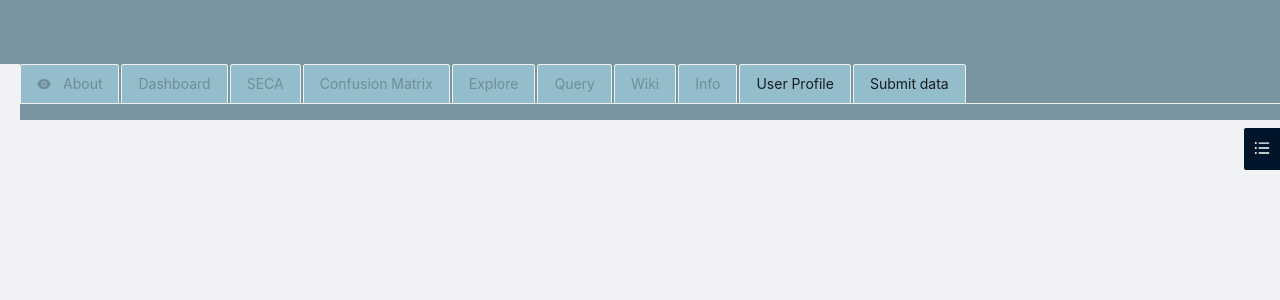
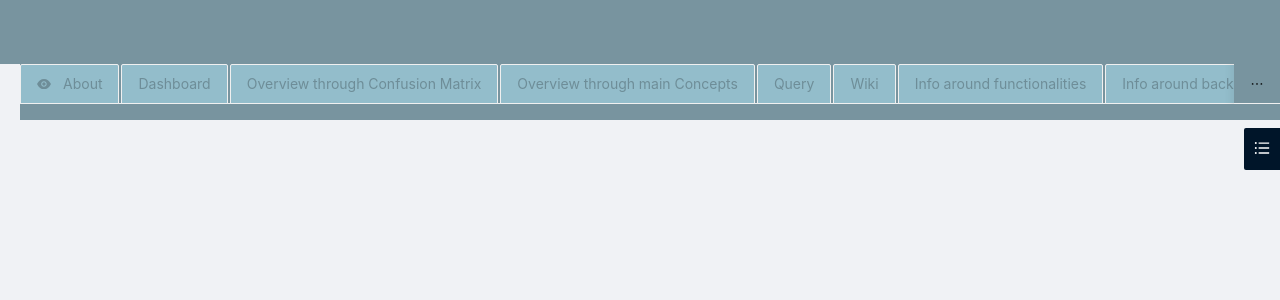
Before and after one commit to agathe-balayn/explainability_probe, a React (Create React App) app in the folder frontend/: page /home in a window 1280 px wide. Shown: the top 300 px of the page. Built offline with nearby package versions, Linux system fonts and the light colour scheme; sample sign-in values are in the browser's storage.

Commit message:
reordered tabs

```diff
--- a/frontend/src/components/Header.js
+++ b/frontend/src/components/Header.js
@@ -32,23 +32,21 @@ export default function Header(props) {
                     <AboutInterface />
                 </div>
             </TabPane>
+
+
             <TabPane disabled={selected !="false"} tab="Dashboard" key="1" className="dashboard_tab" id={"dashboard_tab"}>
                 <div className="tabBody">
                     <Dashboard />
                 </div>
             </TabPane>
 
-            <TabPane disabled={selected !="false"} tab="SECA" key="2" className="home_tab">
-                <div className="tabBody">
-                    <AboutSECA />
-                </div>
-            </TabPane>
-            <TabPane disabled={selected !="false"} tab="Confusion Matrix" key="3" className="home_tab">
+
+            <TabPane disabled={selected !="false"} tab="Overview through Confusion Matrix" key="3" className="home_tab">
                 <div className="tabBody">
                     <ConfusionMatrix/>
                 </div>
             </TabPane>
-            <TabPane disabled={selected !="false"} tab="Explore" key="4" class="home_tab">
+            <TabPane disabled={selected !="false"} tab="Overview through main Concepts" key="4" class="home_tab">
                 <div className="tabBody"><Explore /></div>
             </TabPane>
             <TabPane disabled={selected !="false"} tab="Query" key="5" class="home_tab">
@@ -61,9 +59,14 @@ export default function Header(props) {
                     <Wiki />
                 </div>
             </TabPane>
-            <TabPane disabled={selected !="false"} tab="Info" key="7" class="home_tab">
+            <TabPane disabled={selected !="false"} tab="Info around functionalities" key="7" class="home_tab">
                 <div className="tabBody">
                     <Tutorial />
+                </div>
+            </TabPane>
+            <TabPane disabled={selected !="false"} tab="Info around backend algorithms" key="2" className="home_tab">
+                <div className="tabBody">
+                    <AboutSECA />
                 </div>
             </TabPane>
             <TabPane tab="User Profile" key="8" class="home_tab">
@@ -71,7 +74,7 @@ export default function Header(props) {
                     <UserProfile />
                 </div>
             </TabPane>
-            <TabPane tab="Submit data" key="9">
+            <TabPane tab="Create new session" key="9">
                 <div className="tabBody">
                     <SubmitData />
                 </div>
```
